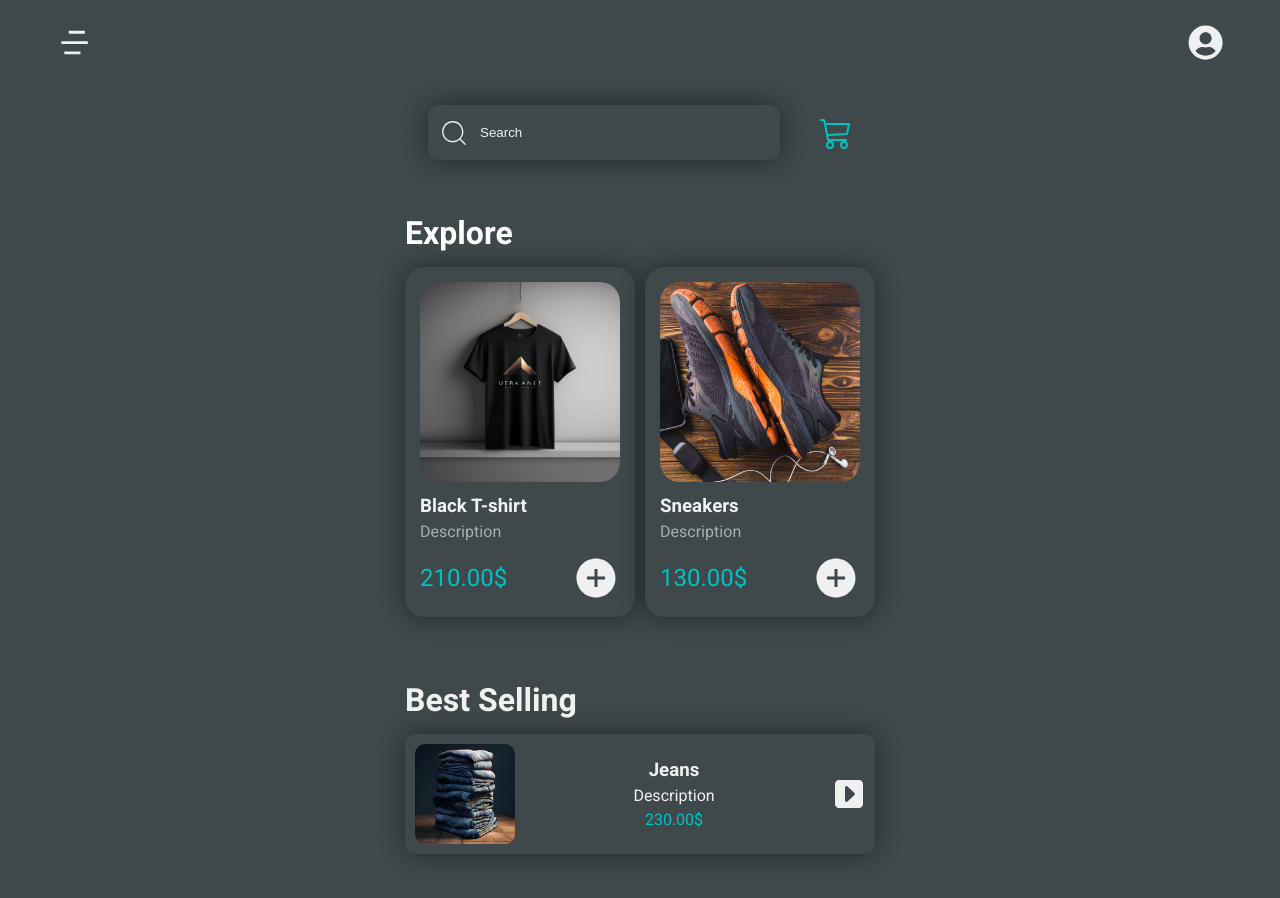
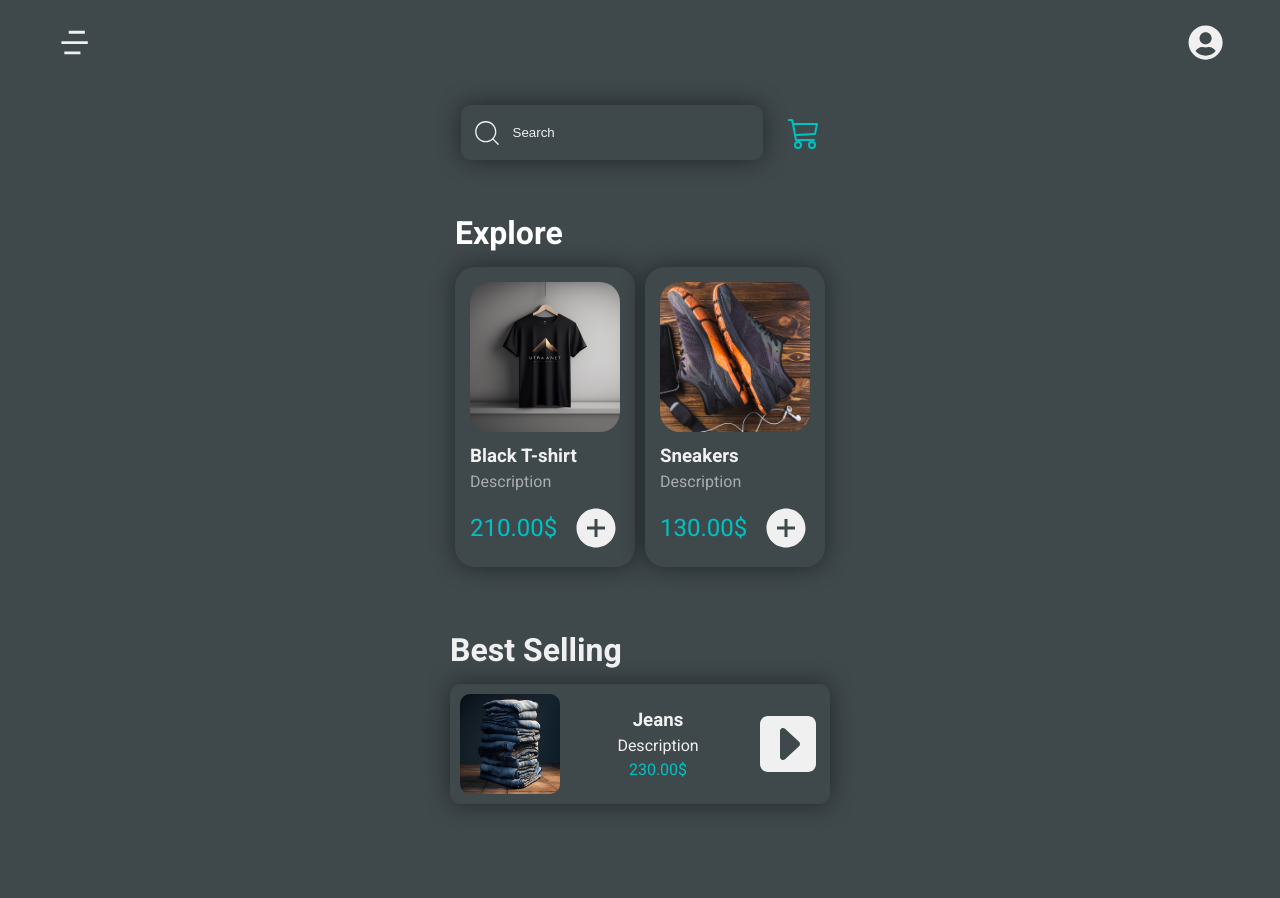
Before and after one commit to Ehsan-Ojaghloo/E-commerce, a React (Vite) app: page / in a window 1280 px wide. Shown: the top 898 px of the page. After the commit the page ends 854 px from the top, so only its background shows below. Built offline with nearby package versions, Linux system fonts and the light colour scheme.

Commit message:
fixed the size

```diff
--- a/src/components/Product.scss
+++ b/src/components/Product.scss
@@ -19,8 +19,8 @@
     margin-top: 10px;
 
     img {
-        width: 200px;
-        height: 200px;
+        width: 150px;
+        height: 150px;
         border-radius: 20px;
     }
 
--- a/src/components/Product2.scss
+++ b/src/components/Product2.scss
@@ -20,14 +20,14 @@
     font-family: $font;
     box-shadow: 0px 0px 25px rgba(0, 0, 0, 0.45);
     border-radius: 10px;
-    width: 470px;
+    width: 380px;
     padding: 10px;
     color: $white-color;
     margin-top: 10px;
 
 
     svg {
-        font-size: 2rem;
+        font-size: 4rem;
     }
 
     img {
--- a/src/components/Search.scss
+++ b/src/components/Search.scss
@@ -27,7 +27,7 @@
         border: none;
         background: none;
         outline: none;
-        width: 300px;
+        width: 250px;
         padding: 10px;
         color: $white-color;
     }
--- a/src/pages/App.scss
+++ b/src/pages/App.scss
@@ -22,7 +22,7 @@
 
     .upper-part-con {
         @include display-flex();
-        gap: 40px;
+        gap: 25px;
 
         svg {
             color: $green-color;
```
